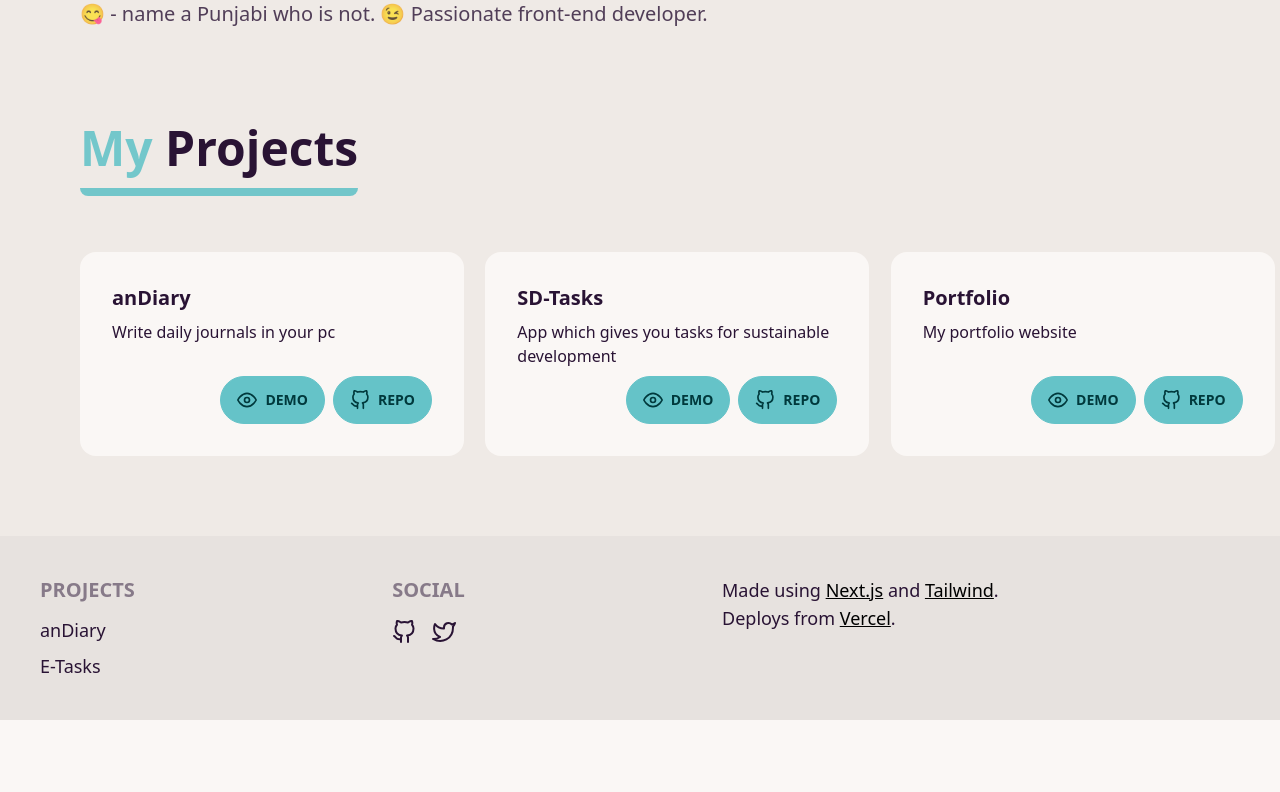
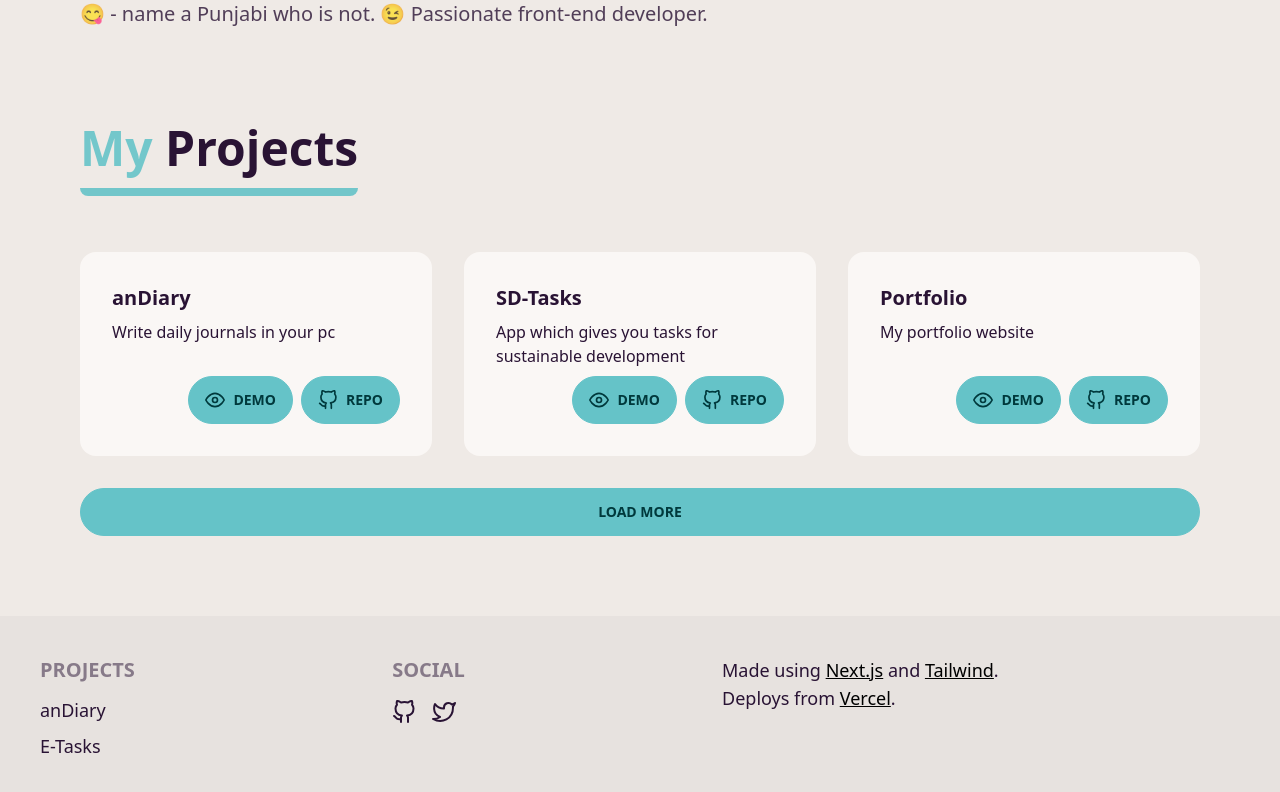
Before and after one commit to knownasnaffy/knownasnaffy, a Next.js app in the folder website/: page / in a window 1280 px wide. Shown: the part 1092-1884 px from the top of the page. Before the commit the page ends 1812 px from the top, so only its background shows below. Built offline with nearby package versions, Linux system fonts and the light colour scheme.

Commit message:
Enhance Projects section and add a load more btn

```diff
--- a/website/components/Projects.tsx
+++ b/website/components/Projects.tsx
@@ -12,7 +12,7 @@ export function Projects() {
 						<span className='text-primary/90'>My</span> Projects
 					</span>
 				</h2>
-				<div className='grid grid-cols-1 gap-8 mt-8 xl:my-20 xl:gap-24 md:grid-cols-3 xl:grid-cols-3'>
+				<div className='grid grid-cols-1 gap-8 mt-8 xl:my-20 xl:gap-8 md:grid-cols-3 xl:grid-cols-3'>
 					<ProjectCard
 						name='anDiary'
 						description='Write daily journals in your pc'
@@ -31,6 +31,7 @@ export function Projects() {
 						demoUrl='https://naffydharni.tk'
 						repo='naffydharni006/naffydharni006/blob/main/website'
 					/>
+					<a href="" className="btn btn-primary col-span-1 md:col-span-3">Load More</a>
 				</div>
 			</section>
 		</>
@@ -47,7 +48,7 @@ interface ProjectCardProps {
 function ProjectCard({ name, description, demoUrl, repo }: ProjectCardProps) {
 	return (
 		<>
-			<div className='card w-96 bg-base-100 hover:shadow-md transition-shadow duration-300'>
+			<div className='card bg-base-100 hover:shadow-md transition-shadow duration-300'>
 				<div className='card-body'>
 					<h2 className='card-title'>{name}</h2>
 					<p>{description}</p>
```
